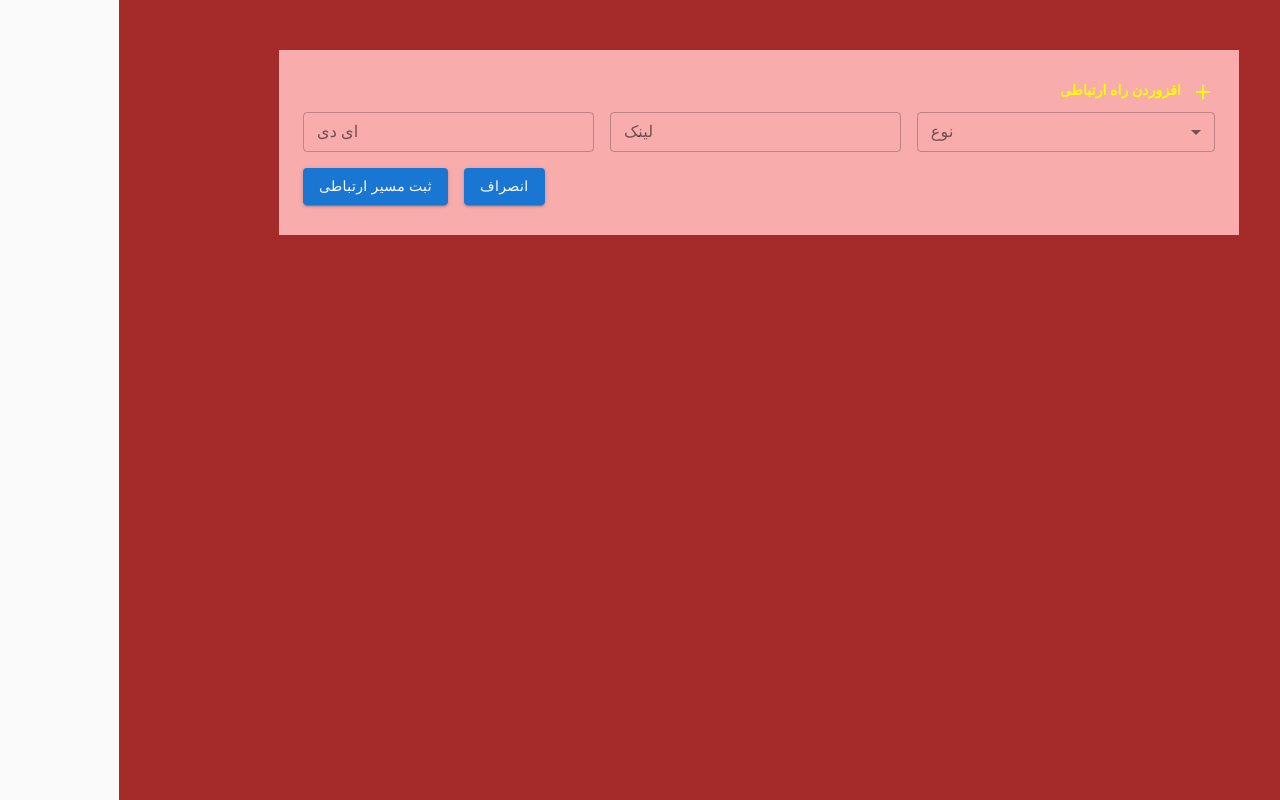
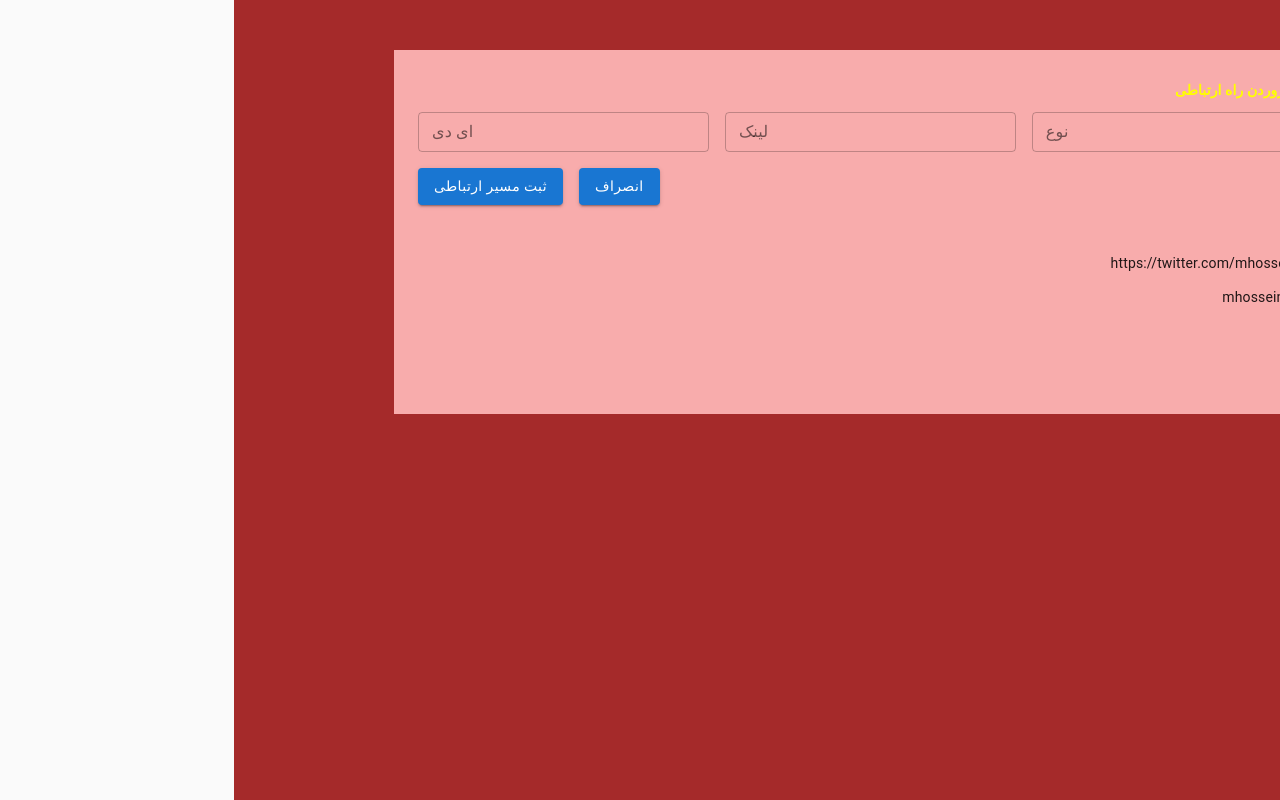
Before and after one commit to adibsadeghi1993/social-react-typescript, a React (Create React App) app: page / in a window 1280 px wide. Built offline with nearby package versions, Linux system fonts and the light colour scheme; data requests are answered from the project's data file; what jss-rtl would draw is missing.

Commit message:
when UserLinks component mount fetched socials with useEffect

```diff
--- a/src/App.tsx
+++ b/src/App.tsx
@@ -17,6 +17,7 @@ import AddIcon from '@mui/icons-material/Add';
 
 import "./App.css";
 import AddNewSocial from "./components/AddNewSocial";
+import UserLinks from "./components/UserLinks";
 
 // Configure JSS
 const jss = create({ plugins: [...jssPreset().plugins, rtl()] });
@@ -46,6 +47,7 @@ export default function App() {
               </Typography>
             </Box>
             <AddNewSocial />
+          <UserLinks/>
           </Container>
         </div>
       </ThemeProvider>
--- a/src/components/AddNewSocial.tsx
+++ b/src/components/AddNewSocial.tsx
@@ -33,8 +33,11 @@ const AddNewSocial = (props: Props) => {
       id: Yup.number().min(1).required("this is should be number"),
     }),
   });
+  const submitHandler=()=>{
+
+  }
   return (
-    <form>
+    <form onSubmit={submitHandler}>
       <Box sx={{ display: "flex", width: "100%", alignItems: "center" }}>
         <Box sx={{display:"flex" ,flexDirection:"column",flexGrow: 1,width:"28%"}}>
           <FormControl  fullWidth variant="outlined" size="small">
@@ -90,13 +93,13 @@ const AddNewSocial = (props: Props) => {
             onBlur={handleBlur}
             size="small"
             fullWidth
-            // style={{ width: 230 }}
+
           />
         </Box>
       </Box>
       <Box sx={{display:"flex", justifyContent: 'flex-end',mt:2}}>
       <Button  variant='contained'>انصراف</Button>
-      <Button sx={{mr:2}} variant='contained'>ثبت مسیر ارتباطی</Button>
+      <Button type="submit"  sx={{mr:2}} variant='contained'>ثبت مسیر ارتباطی</Button>
 
       </Box>
     </form>
--- a/src/components/UserLinks.tsx
+++ b/src/components/UserLinks.tsx
@@ -1,15 +1,33 @@
-import React from 'react'
+import React, { useEffect } from "react";
+import { useDispatch } from "react-redux";
+import { useSelector } from "../hooks/useTypesSelector";
+import { getUserContacts } from "../redux/actions/actions";
 
-interface Props {
 
-}
+interface Props {}
 
 const UserLinks = (props: Props) => {
-    return (
-        <div>
+  const dispatch = useDispatch();
+  const state = useSelector((state) => state.socials);
+console.log(state)
 
-        </div>
-    )
-}
+  useEffect(() => {
+      dispatch(getUserContacts())
+  }, []);
 
-export default UserLinks
+  return <div>
+      {state.socials && <div>
+          { state.socials.map((item)=>{
+               return <div key={item.id}>
+                   <p>{item.social_type}</p>
+                   <p>{item.social_link}</p>
+                   <p>{item.social_id}</p>
+               </div>
+           })}
+
+          </div>}
+          <h1>hi</h1>
+  </div>;
+};
+
+export default UserLinks;
--- a/src/index.tsx
+++ b/src/index.tsx
@@ -1,12 +1,13 @@
-import React from 'react';
-import ReactDOM from 'react-dom';
-import './index.css';
-import App from './App';
-
+import ReactDOM from "react-dom";
+import "./index.css";
+import App from "./App";
+import { store } from "./redux/Store";
+import { Provider } from "react-redux";
 
 ReactDOM.render(
+  <Provider store={store}>
+    <App />
+  </Provider>,
 
-    <App />
- ,
-  document.getElementById('root')
+  document.getElementById("root")
 );
--- a/src/redux/actions/actions.ts
+++ b/src/redux/actions/actions.ts
@@ -7,20 +7,20 @@ import { Dispatch } from "redux"
 import axios from "axios"
 import communicate from "../../model/model"
 
-export const getUsers=(users:communicate[]):Action=>{
+export const getUserSocials=(users:communicate[]):Action=>{
     return{
       type:actionTypes.GET_USER_CONTACTS,
       payload:users
     }
 }
-export const failedgetUser=():Action=>{
+export const failedGetUserSocials=():Action=>{
     return{
       type:actionTypes.FAILED,
 
     }
 }
 
-export const requestgetUser=():Action=>{
+export const requestSocials=():Action=>{
     return{
       type:actionTypes.LOADING,
 
@@ -41,11 +41,11 @@ export const requestgetUser=():Action=>{
 export const getUserContacts=()=>{
     return async(dispatch:Dispatch)=>{
      try {
-         dispatch(requestgetUser())
+         dispatch(requestSocials())
          const {data}=await axios.get("http://localhost:4000/socials")
-         dispatch(getUsers(data))
+         dispatch(getUserSocials(data))
      } catch (error) {
-         dispatch(failedgetUser())
+         dispatch(failedGetUserSocials())
      }
     }
 }
@@ -53,12 +53,12 @@ export const getUserContacts=()=>{
 // export const deleteUserAction=(id:number)=>{
 //   return async(dispatch:Dispatch)=>{
 //    try {
-//        dispatch(requestgetUser())
+//        dispatch(requestSocials())
 //        await axios.delete(`http://localhost:4000/users/${id}`)
 //       dispatch(userDeleted())
 //       dispatch<any>(getUserAction())
 //    } catch (error) {
-//        dispatch(failedgetUser())
+//        dispatch(failedGetUserSocials())
 //    }
 //   }
 // }
@@ -66,12 +66,12 @@ export const getUserContacts=()=>{
 // export const addNewUserAction=(user:user)=>{
 //   return async(dispatch:Dispatch)=>{
 //    try {
-//        dispatch(requestgetUser())
+//        dispatch(requestSocials())
 //        await axios.post(`http://localhost:4000/users`,user)
 //       dispatch(userAdded())
 //       dispatch<any>(getUserAction())
 //    } catch (error) {
-//        dispatch(failedgetUser())
+//        dispatch(failedGetUserSocials())
 //    }
 //   }
 // }
--- a/src/redux/reducer/root-reducer.ts
+++ b/src/redux/reducer/root-reducer.ts
@@ -2,7 +2,7 @@ import { combineReducers } from "redux";
 import userReducer from "./userReducer";
 
 export const rootReducer=combineReducers({
-    users:userReducer
+    socials:userReducer
 })
 
 export type Rootstate=ReturnType<typeof rootReducer>
--- a/src/redux/reducer/userReducer.ts
+++ b/src/redux/reducer/userReducer.ts
@@ -5,22 +5,24 @@ import { Action } from "../actions/actionCreatorType";
 import communicate from "../../model/model";
 
 type State = {
-  userCommunications: communicate[] | null;
-  coomunicate:  communicate| null;
+  socials: communicate[] | null;
+  social:  communicate| null;
   loading: boolean;
   error: null | string;
 };
 
 const initialState = {
-  userCommunications: null,
-  coomunicate: null,
+  socials: null,
+  social: null,
   loading: false,
   error: null,
 };
 
 const userReducer = (state: State = initialState, action: Action): State => {
   switch (action.type) {
-
+    case actionTypes.GET_USER_CONTACTS:{
+      return {...state,socials:action.payload}
+    }
 
     default:
       return state;
```
